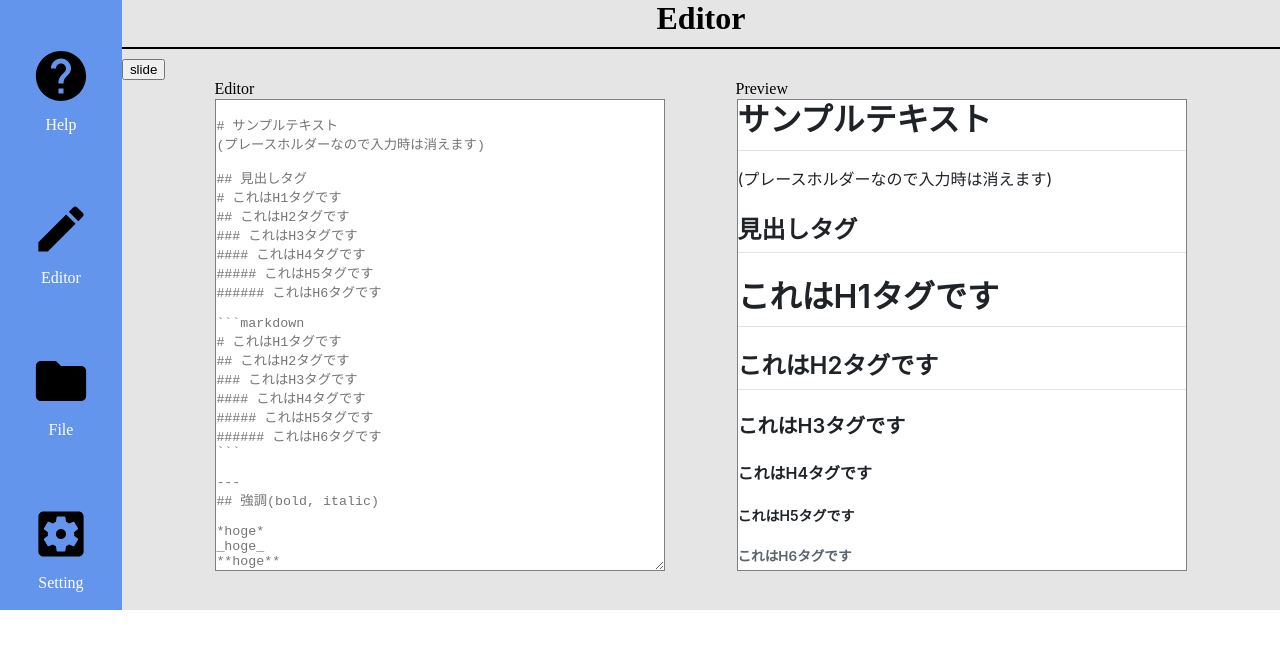
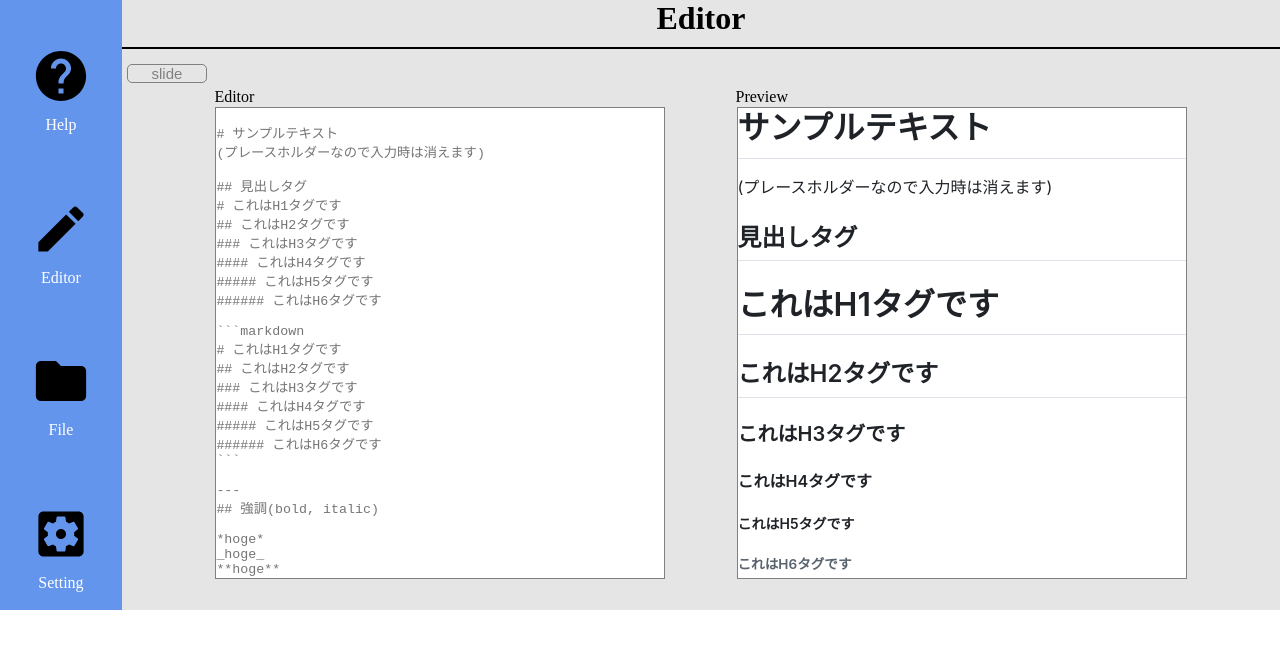
Before and after one commit to taka1156/electron-vue-markdowneditor, a Vue app: page /editor in a window 1280 px wide. Shown: the top 648 px of the page. Built offline with nearby package versions, Linux system fonts and the light colour scheme.

Commit message:
fix: ボタン、テキストエリアのコンポーネント修正、スライド処理の修正

```diff
--- a/src/components/atoms/BaseBtn/BaseBtn.vue
+++ b/src/components/atoms/BaseBtn/BaseBtn.vue
@@ -0,0 +1,35 @@
+<template>
+  <div>
+    <button class="base-btn--extend" @click="btnClick">
+      <!-- @slot ボタンラベル -->
+      <slot />
+    </button>
+  </div>
+</template>
+
+<script>
+export default {
+  name: 'BaseBtn',
+  methods: {
+    btnClick() {
+      /**
+       * ボタンクリックイベント
+       * @event btnClick
+       * @type {event}
+       */
+      this.$emit('btn-click');
+    }
+  }
+};
+</script>
+
+<style scoped>
+/* css reset */
+button {
+  padding: 0;
+  margin: 0;
+  cursor: pointer;
+}
+
+/* css reset */
+</style>
--- a/src/components/atoms/TextArea/BaseTextArea.vue
+++ b/src/components/atoms/BaseTextArea/BaseTextArea.vue
@@ -46,8 +46,9 @@ export default {
 <style scoped>
 textarea {
   display: block;
+  padding: 0;
   margin: 0;
-  padding: 0;
+  resize: none;
   outline-color: cornflowerblue;
 }
 </style>
--- a/src/components/molecules/EditArea/EditArea.vue
+++ b/src/components/molecules/EditArea/EditArea.vue
@@ -5,7 +5,7 @@
 </template>
 
 <script>
-import BaseTextArea from '../../atoms/TextArea/BaseTextArea';
+import BaseTextArea from '../../atoms/BaseTextArea/BaseTextArea';
 import { md } from '@/constants/index.js';
 
 export default {
@@ -39,9 +39,9 @@ export default {
 
 <style scoped>
 ::v-deep .base-text-area {
+  width: 35vw;
+  height: 470px;
+  margin: 1px;
   border: 1px solid gray;
-  height: 470px;
-  width: 35vw;
-  margin: 1px;
 }
 </style>
--- a/src/components/molecules/PreviewArea/PreviewArea.vue
+++ b/src/components/molecules/PreviewArea/PreviewArea.vue
@@ -11,7 +11,6 @@
 import BaseText from '../../atoms/BaseText/BaseText';
 import 'highlight.js/styles/github.css';
 import { markedWrap } from '@/plugins/marked/index.js';
-import { md } from '@/constants/index.js';
 
 export default {
   name: 'PreviewArea',
@@ -31,7 +30,7 @@ export default {
   },
   computed: {
     markedValue() {
-      return markedWrap(this.rowText === '' ? md : this.rowText);
+      return markedWrap(this.rowText);
     }
   }
 };
@@ -39,16 +38,16 @@ export default {
 
 <style scoped>
 .preview-area {
+  width: 35vw;
+  height: 470px;
+  margin: 1px;
+  overflow-y: scroll;
+  background-color: white;
   border: 1px solid gray;
-  height: 470px;
-  width: 35vw;
-  overflow-y: scroll;
-  margin: 1px;
-  background-color: white;
 }
 
 .expand-slide {
+  width: 100vw;
   height: 90vh;
-  width: 100vw;
 }
 </style>
--- a/src/components/molecules/SlideUi/SlideUi.vue
+++ b/src/components/molecules/SlideUi/SlideUi.vue
@@ -8,9 +8,9 @@
     >
       <preview-area :is-expand="isExpandSlide" :row-text="slide" />
       <div class="slide-ui">
-        <button class="slide-ui__btn" @click="prevPage()">&lt;</button>
-        <button class="slide-ui__btn" @click="nextPage()">&gt;</button>
-        <button class="slide-ui__btn" @click="expandSlide()">「」</button>
+        <base-btn @btn-click="prevPage()">&lt;</base-btn>
+        <base-btn @btn-click="nextPage()">&gt;</base-btn>
+        <base-btn @btn-click="expandSlide()">「」</base-btn>
         {{ maxPage - (maxPage - page - 1) }}/{{ maxPage }}
         <input v-model="page" type="range" min="0" :max="maxPage - 1" step="1" />
       </div>
@@ -19,11 +19,13 @@
 </template>
 
 <script>
+import BaseBtn from '../../atoms/BaseBtn/BaseBtn';
 import PreviewArea from '../PreviewArea/PreviewArea';
 
 export default {
   name: 'SlideUi',
   components: {
+    'base-btn': BaseBtn,
     'preview-area': PreviewArea
   },
   props: {
@@ -70,19 +72,27 @@ export default {
 </script>
 
 <style scoped>
-.slide-ui {
-  padding: 0;
-  border: 0.2px solid gray;
-  background-color: white;
-  box-sizing: border-box;
+.slide-ui ::v-deep .base-btn--extend {
+  width: 20px;
+  height: 80%;
+  margin: 0;
+  font-size: 10px;
+  color: gray;
 }
 
-.slide-ui__btn {
-  appearance: none;
-  height: 100%;
-  font-size: 10px;
-  border-radius: 10px;
-  background-color: cornflowerblue;
+.slide-ui ::v-deep .base-btn--extend:hover,
+.slide-ui ::v-deep .base-btn--extend:focus,
+.slide-ui ::v-deep .base-btn--extend:active {
+  color: cornflowerblue;
+  border: 1px solid cornflowerblue;
+}
+
+.slide-ui {
+  display: flex;
+  justify-content: space-around;
+  padding: 0;
+  background-color: white;
+  border: 0.2px solid gray;
 }
 
 input[type='range'] {
--- a/src/components/organisms/EditorBox/EditorBox.vue
+++ b/src/components/organisms/EditorBox/EditorBox.vue
@@ -1,8 +1,8 @@
 <template>
   <div>
-    <button @click="isSlide = !isSlide">
+    <base-btn @btn-click="isSlide = !isSlide">
       {{ !isSlide ? 'slide' : 'preview' }}
-    </button>
+    </base-btn>
     <div class="editor-box">
       <div class="editor-box__editor">
         <edit-area :pre-text="inputText" @update-text="updateText" />
@@ -18,22 +18,25 @@
 </template>
 
 <script>
+import BaseBtn from '../../atoms/BaseBtn/BaseBtn';
 import EditArea from '../../molecules/EditArea/EditArea';
 import PreviewArea from '../../molecules/PreviewArea/PreviewArea';
 import SlideUi from '../../molecules/SlideUi/SlideUi';
 import { mapGetters, mapActions } from 'vuex';
 import { slide } from '@/plugins/slide/index.js';
+import { md } from '@/constants/index.js';
 
 export default {
   name: 'EditorBox',
   components: {
+    'base-btn': BaseBtn,
     'edit-area': EditArea,
     'preview-area': PreviewArea,
     'slide-ui': SlideUi
   },
   data() {
     return {
-      markedValue: '',
+      markedValue: md,
       isSlide: false,
       slides: []
     };
@@ -46,6 +49,7 @@ export default {
       // 他ページから戻ってきたときに、前回の入力データを初期値にする。
       this.markedValue = this.inputText;
     }
+    this.makeSilde();
   },
   destroyed() {
     // ページを抜けるときに、入力値をvuexに保存
@@ -55,28 +59,51 @@ export default {
     ...mapActions('edit', ['setText']),
     updateText(text) {
       // テキスト更新(入力のたびに更新)
-      this.markedValue = text;
+      this.markedValue = text === '' ? md : text;
+      this.makeSilde();
     },
-    makeSilde(text) {
+    makeSilde() {
       // スライドの生成
-      this.slides = [...slide(text)].map(v => v);
+      this.slides = [...slide(this.markedValue)].map(v => v);
+      if (this.slides.length === 1) {
+        // スライドが１ページのみになった場合スライド強制解除
+        this.isSlide = false;
+      }
     }
   }
 };
 </script>
 
 <style scoped>
+::v-deep .base-btn--extend {
+  width: 80px;
+  margin: 5px;
+  font-size: 15px;
+  color: gray;
+  background-color: transparent;
+  border: 1px solid gray;
+  border-radius: 5px;
+  outline-color: cornflowerblue;
+}
+
+::v-deep .base-btn--extend:hover,
+::v-deep .base-btn--extend:focus,
+::v-deep .base-btn--extend:active {
+  color: cornflowerblue;
+  border: 1px solid cornflowerblue;
+}
+
 .editor-box {
   width: 90%;
+  padding: 0;
   margin: 0 auto;
-  padding: 0;
 }
 
 .editor-box__editor {
   display: flex;
   flex-direction: row;
   justify-content: space-around;
+  padding: 0;
   margin: 0;
-  padding: 0;
 }
 </style>
```
Also changed, not shown: .stylelintrc.json.
